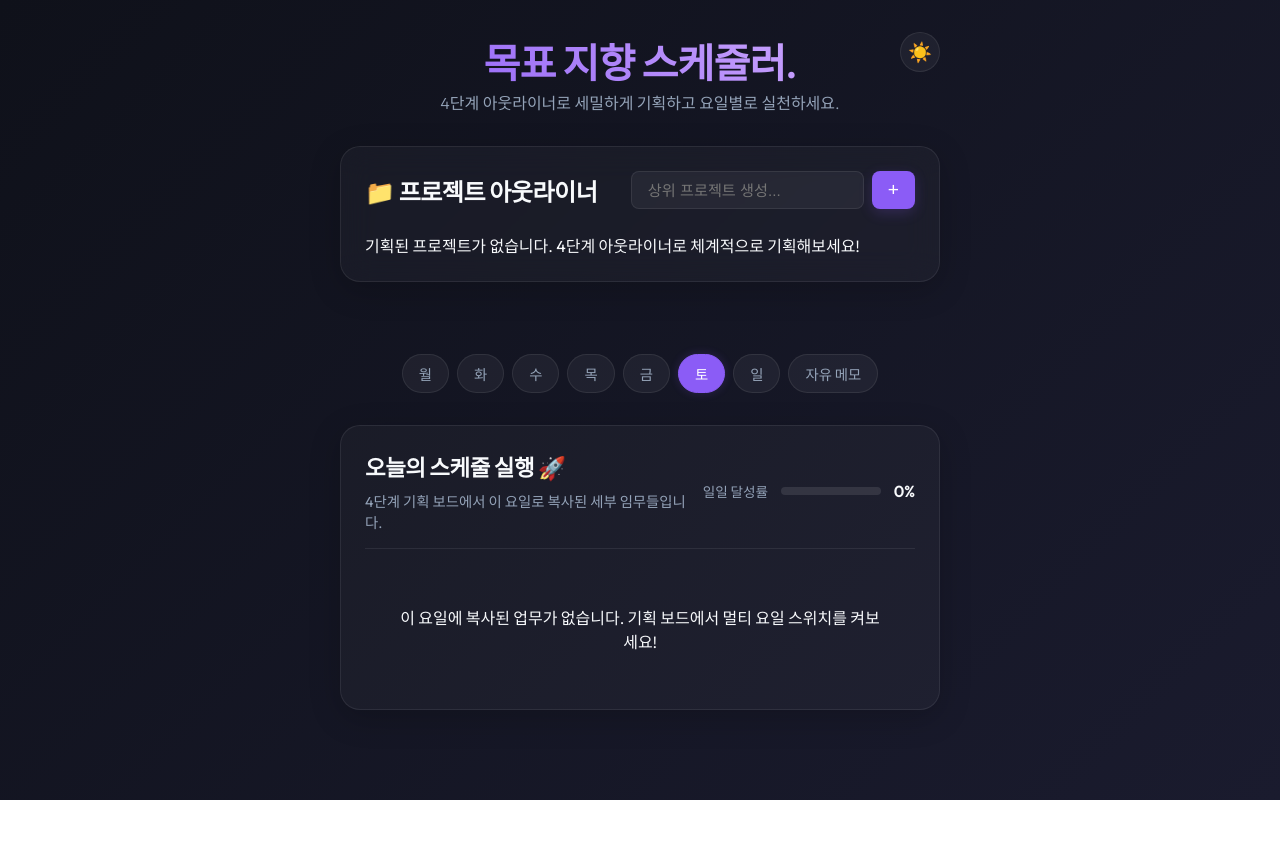
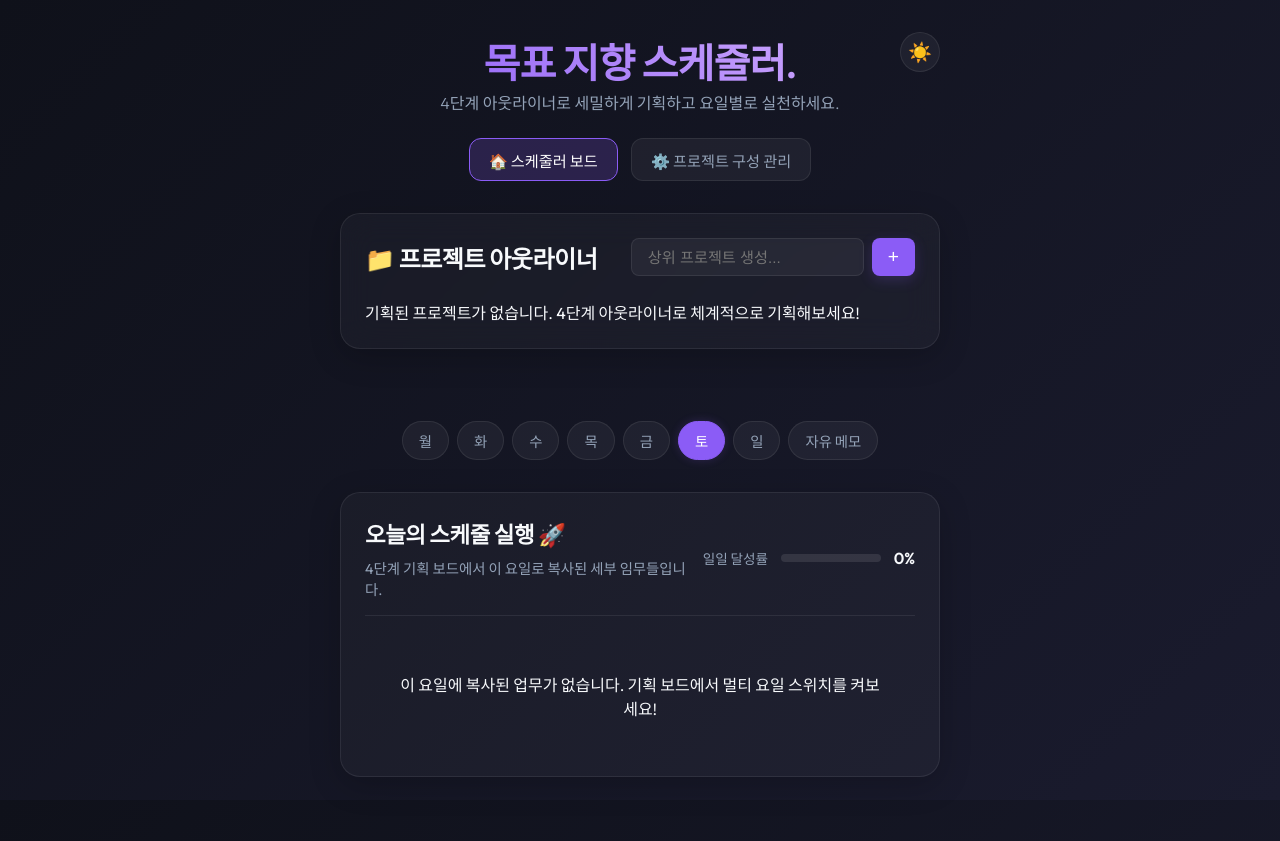
Before and after one commit to angibeom0985-arch/To-do-list, a React (Vite) app: page / in a window 1280 px wide. Before the commit the page ends 800 px from the top, so only its background shows below. Built offline with nearby package versions, Linux system fonts and the light colour scheme.

Commit message:
feat: Add dedicated ManagePage for bulk editing tree nodes

```diff
--- a/src/App.css
+++ b/src/App.css
@@ -1226,3 +1226,48 @@
 .unassign-btn:hover {
   background: rgba(239, 68, 68, 0.2);
 }
+
+/* App Routing Tabs */
+.view-tab {
+  background: rgba(255, 255, 255, 0.05);
+  border: 1px solid var(--glass-border);
+  color: var(--text-muted);
+  padding: 0.6rem 1.2rem;
+  border-radius: 12px;
+  cursor: pointer;
+  font-size: 0.95rem;
+  font-family: inherit;
+  transition: all 0.3s ease;
+}
+
+.view-tab:hover {
+  background: rgba(255, 255, 255, 0.1);
+}
+
+.view-tab.active {
+  background: var(--primary-light);
+  color: white;
+  border-color: var(--primary);
+  font-weight: 500;
+}
+
+/* Manage Page Extras */
+.transparent-input {
+  background: transparent;
+  border: 1px solid transparent;
+  color: var(--text-main);
+  outline: none;
+  font-family: inherit;
+  transition: border-color 0.2s, background 0.2s;
+  padding: 0.2rem 0.5rem;
+  border-radius: 4px;
+}
+
+.transparent-input:hover {
+  background: rgba(255, 255, 255, 0.05);
+}
+
+.transparent-input:focus {
+  background: rgba(255, 255, 255, 0.08);
+  border-bottom: 1px solid var(--primary);
+}
--- a/src/App.jsx
+++ b/src/App.jsx
@@ -4,6 +4,7 @@ import { useLocalStorage } from './hooks/useLocalStorage';
 import ProjectDashboard from './components/ProjectDashboard';
 import DailyView from './components/DailyView';
 import MemoPad from './components/MemoPad';
+import ManagePage from './components/ManagePage';
 
 const dayNames = ['일', '월', '화', '수', '목', '금', '토'];
 const weekOrder = [1, 2, 3, 4, 5, 6, 0];
@@ -13,6 +14,7 @@ function App() {
   const [globalMemos, setGlobalMemos] = useLocalStorage('global-memos-list', []);
   const [activeDay, setActiveDay] = useState(new Date().getDay()); // 0-6, or 'memo'
   const [theme, setTheme] = useLocalStorage('app-theme', 'dark');
+  const [currentView, setCurrentView] = useState('main'); // 'main' | 'manage'
 
   useEffect(() => {
     if (theme === 'light') {
@@ -109,8 +111,31 @@ function App() {
           목표 지향 스케줄러.
         </h1>
         <p>4단계 아웃라이너로 세밀하게 기획하고 요일별로 실천하세요.</p>
+
+        <div className="view-selector" style={{ display: 'flex', justifyContent: 'center', gap: '0.8rem', marginTop: '1.5rem' }}>
+          <button
+            className={`view-tab ${currentView === 'main' ? 'active' : ''}`}
+            onClick={() => setCurrentView('main')}
+          >
+            🏠 스케줄러 보드
+          </button>
+          <button
+            className={`view-tab ${currentView === 'manage' ? 'active' : ''}`}
+            onClick={() => setCurrentView('manage')}
+          >
+            ⚙️ 프로젝트 구성 관리
+          </button>
+        </div>
       </header>
 
+      {currentView === 'manage' ? (
+        <ManagePage
+          treeNodes={treeNodes}
+          updateNodeFields={updateNodeFields}
+          deleteNode={deleteNode}
+        />
+      ) : (
+        <>
           {/* 1. 기획 영역: 4-Depth Outliner Dashboard */}
           <ProjectDashboard
             treeNodes={treeNodes}
@@ -152,6 +177,8 @@ function App() {
               />
             )}
           </div>
+        </>
+      )}
     </div>
   );
 }
--- /dev/null
+++ b/src/components/ManagePage.jsx
@@ -0,0 +1,90 @@
+import React from 'react';
+
+export default function ManagePage({ treeNodes, updateNodeFields, deleteNode }) {
+  return (
+    <div className="manage-page-container glass-panel animate-fade-in">
+      <div className="manage-header" style={{ marginBottom: '1.5rem', paddingBottom: '1rem', borderBottom: '1px solid var(--glass-border)' }}>
+        <h2 style={{ margin: '0 0 0.5rem', fontSize: '1.4rem' }}>⚙️ 대량 편집 모드</h2>
+        <p style={{ margin: 0, fontSize: '0.9rem', color: 'var(--text-muted)' }}>
+          모든 항목의 이름을 즉각적으로 변경할 수 있습니다. 칸을 클릭하고 글씨를 치면 별도의 저장 없이 즉시 반영됩니다.
+        </p>
+      </div>
+
+      <div className="manage-tree-list">
+        {treeNodes.length === 0 ? (
+          <p style={{ textAlign: 'center', padding: '2rem', color: 'var(--text-muted)' }}>
+            수정할 프로젝트가 없습니다.
+          </p>
+        ) : (
+          treeNodes.map(node => (
+            <ManageNode
+              key={node.id}
+              node={node}
+              updateNodeFields={updateNodeFields}
+              deleteNode={deleteNode}
+            />
+          ))
+        )}
+      </div>
+    </div>
+  );
+}
+
+function ManageNode({ node, updateNodeFields, deleteNode }) {
+  const getPrefix = () => {
+    if (node.depth === 1) return '📁';
+    if (node.depth === 2) return '📂';
+    if (node.depth === 3) return '📄';
+    return '📋';
+  };
+
+  return (
+    <div className={`manage-node-item depth-${node.depth}`} style={{ display: 'flex', flexDirection: 'column', marginTop: '0.4rem' }}>
+      <div style={{ display: 'flex', alignItems: 'center', gap: '0.5rem', background: 'rgba(255, 255, 255, 0.02)', padding: '0.4rem', borderRadius: '8px' }}>
+
+        {/* Indent Lines */}
+        {node.depth > 1 && (
+          <div style={{ width: `${(node.depth - 1) * 20}px`, borderBottom: '1px dashed var(--glass-border)', height: '1px', marginLeft: '0.5rem' }}></div>
+        )}
+
+        <span style={{ fontSize: '1.1rem' }}>{getPrefix()}</span>
+
+        <input
+          type="text"
+          className="transparent-input"
+          value={node.title}
+          onChange={(e) => updateNodeFields(node.id, { title: e.target.value })}
+          placeholder="항목 이름..."
+          style={{
+            flex: 1,
+            fontSize: node.depth === 1 ? '1.1rem' : '0.95rem',
+            fontWeight: node.depth === 1 ? '600' : '400'
+          }}
+        />
+
+        <button
+          onClick={() => deleteNode(node.id)}
+          className="delete-btn mini"
+          title="삭제"
+          style={{ opacity: 0.5 }}
+        >
+          ×
+        </button>
+      </div>
+
+      {/* Children rendering */}
+      {node.children && node.children.length > 0 && (
+        <div style={{ paddingLeft: '0.5rem' }}>
+          {node.children.map(child => (
+            <ManageNode
+              key={child.id}
+              node={child}
+              updateNodeFields={updateNodeFields}
+              deleteNode={deleteNode}
+            />
+          ))}
+        </div>
+      )}
+    </div>
+  );
+}
```
Lines whose indentation alone changed are shown as unchanged.
